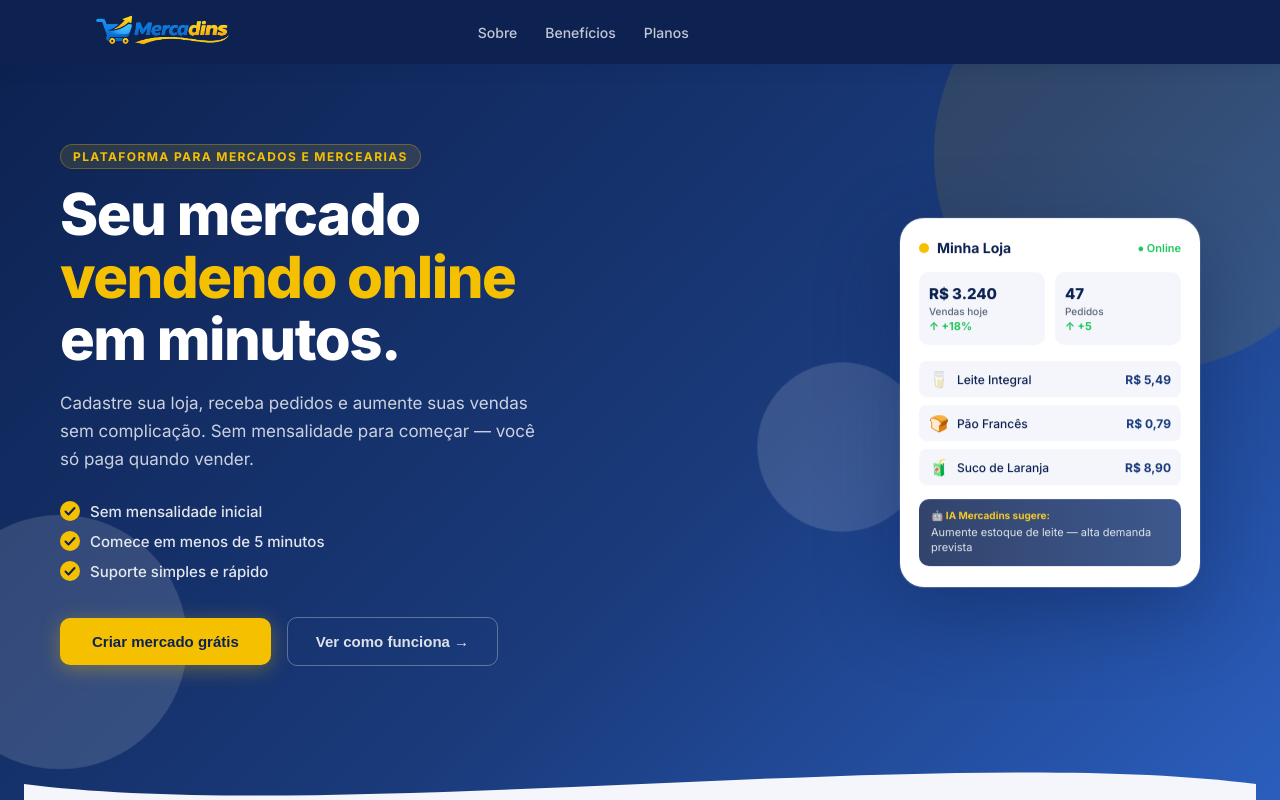
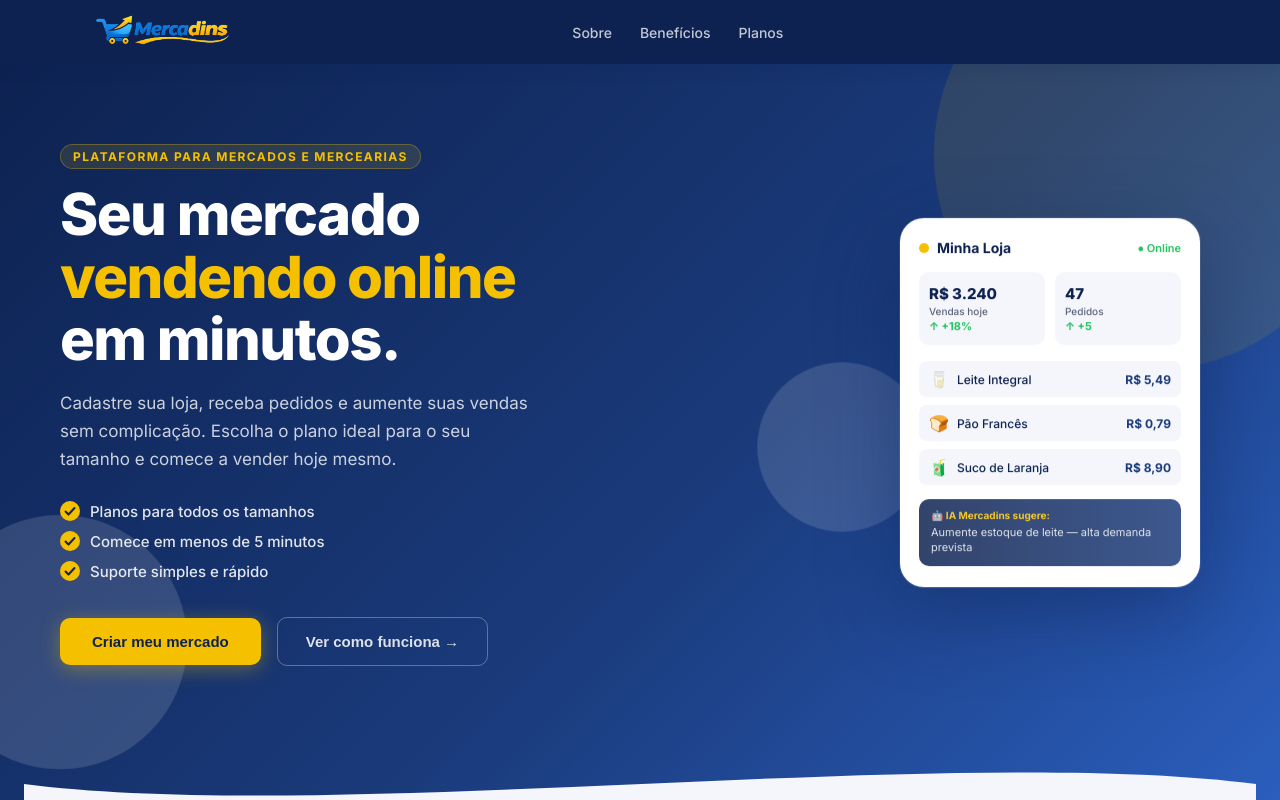
Before and after one commit to JoseArthurCamiloDosAnjos/PI_MERCADINS, a React (Vite) app in the folder Frontend/: page /promocional in a window 1280 px wide. Built offline with nearby package versions, Linux system fonts and the light colour scheme; no server answers.

Commit message:
Promo: remove botao 'Criar minha loja gratis' e promessas de loja/mensalidade gratis

```diff
--- a/Frontend/src/pages/MercadinsPromo/MercadinsPromo.tsx
+++ b/Frontend/src/pages/MercadinsPromo/MercadinsPromo.tsx
@@ -121,14 +121,12 @@ export default function MercadinsPromo() {
               {!usuario && (
                 <button className="mp-btn-nav mp-btn-login" onClick={() => { setMobileMenuOpen(false); navigate("/auth"); }}>Entrar</button>
               )}
-              <button className="mp-btn-nav" onClick={() => { setMobileMenuOpen(false); handleCTA(); }}>Criar minha loja grátis</button>
             </div>
           </div>
           <div className="mp-nav-right">
             {!usuario && (
               <button className="mp-btn-nav mp-btn-login" onClick={() => navigate("/auth")}>Entrar</button>
             )}
-            <button className="mp-btn-nav" onClick={handleCTA}>Criar minha loja grátis</button>
           </div>
           <button
             className={`mp-hamburger ${mobileMenuOpen ? "mp-hamburger--open" : ""}`}
@@ -159,15 +157,15 @@ export default function MercadinsPromo() {
             </h1>
             <p className="mp-hero-sub">
               Cadastre sua loja, receba pedidos e aumente suas vendas sem complicação.
-              Sem mensalidade para começar — você só paga quando vender.
+              Escolha o plano ideal para o seu tamanho e comece a vender hoje mesmo.
             </p>
             <div className="mp-hero-checks">
-              <span><CheckIcon /> Sem mensalidade inicial</span>
+              <span><CheckIcon /> Planos para todos os tamanhos</span>
               <span><CheckIcon /> Comece em menos de 5 minutos</span>
               <span><CheckIcon /> Suporte simples e rápido</span>
             </div>
             <div className="mp-hero-actions">
-              <button className="mp-btn-primary" onClick={handleCTA}>Criar mercado grátis</button>
+              <button className="mp-btn-primary" onClick={handleCTA}>Criar meu mercado</button>
               <button className="mp-btn-ghost" onClick={() => scrollTo('beneficios')}>Ver como funciona →</button>
             </div>
           </div>
@@ -432,15 +430,15 @@ export default function MercadinsPromo() {
             Pronto para levar seu mercado<br />para o digital?
           </h2>
           <p className="mp-cta-sub">
-            Comece sem pagar nada. Você só paga quando vender. Sem risco.
+            Escolha o plano ideal e comece a vender hoje mesmo. Sem complicação.
           </p>
           <div className="mp-cta-actions">
             <button className="mp-btn-primary mp-btn-large" onClick={handleCTA}>
-              Criar meu mercado grátis →
+              Criar meu mercado →
             </button>
           </div>
           <div className="mp-cta-checks">
-            <span><CheckIcon /> Sem mensalidade inicial</span>
+            <span><CheckIcon /> Planos para todos os tamanhos</span>
             <span><CheckIcon /> Setup em 5 minutos</span>
             <span><CheckIcon /> Suporte incluso</span>
           </div>
```
